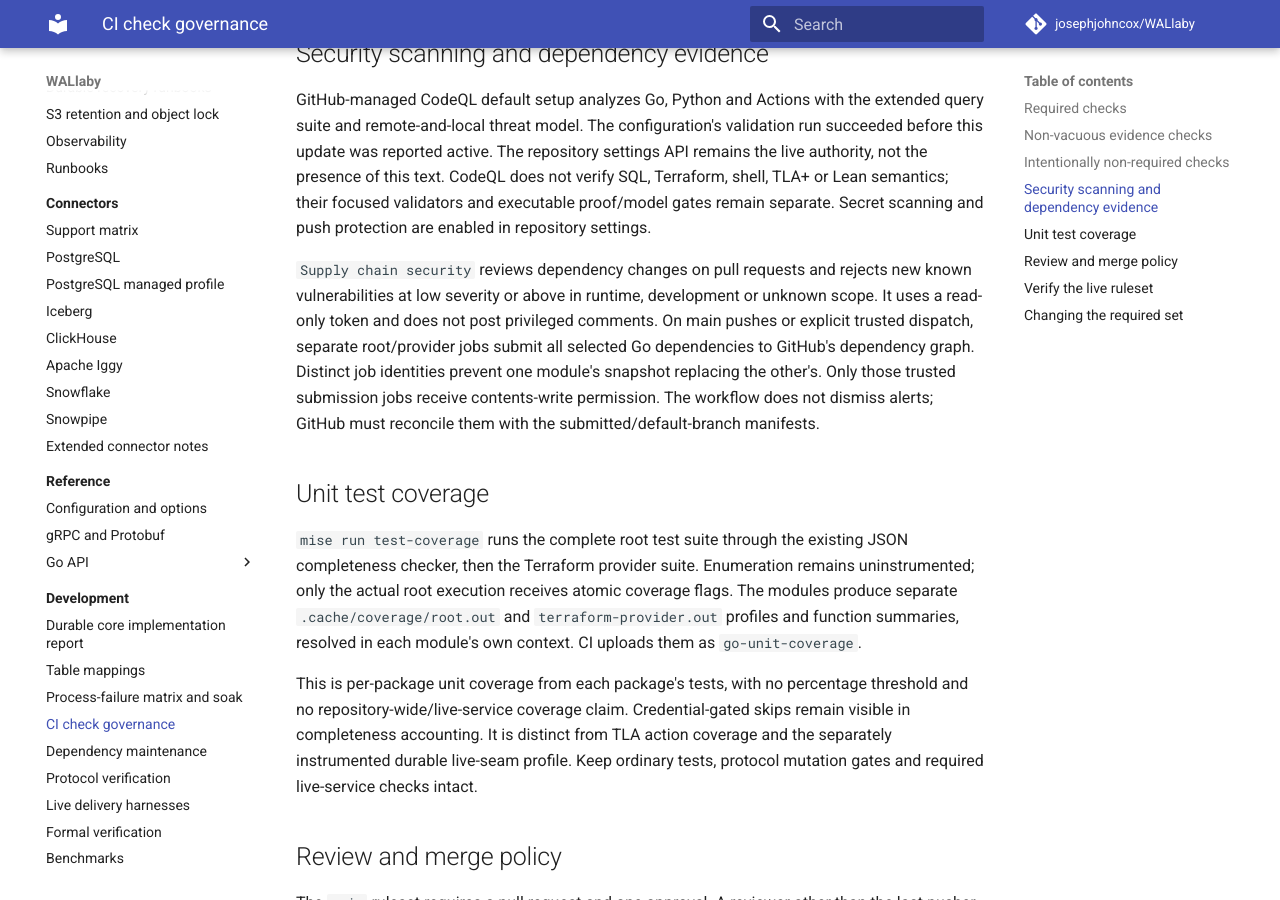
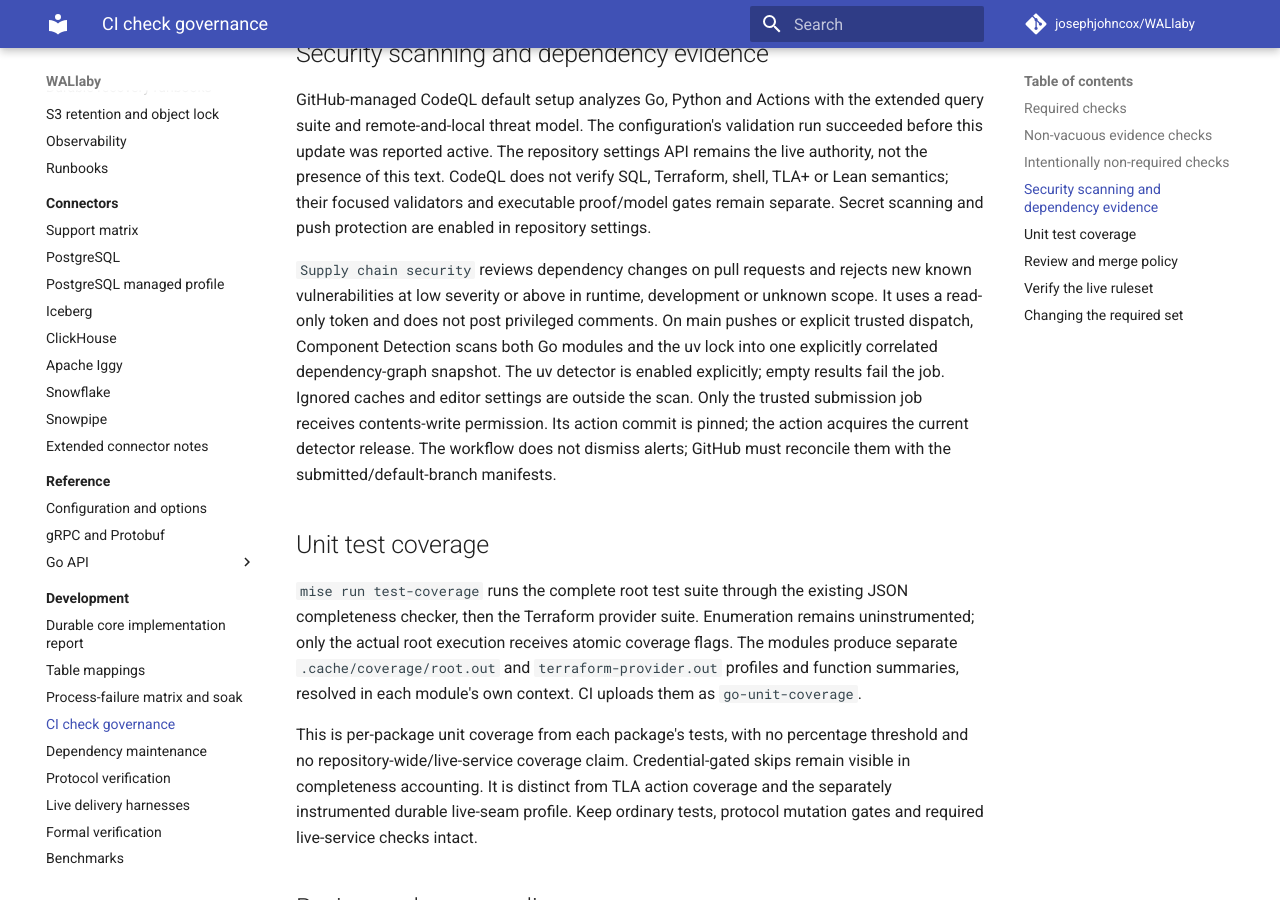
Before and after one commit to josephjohncox/WALlaby, an MkDocs documentation site: the page built from docs/development/ci-governance.md, in a window 1280 px wide and 900 px high, scrolled down 1858 px. Built offline with MkDocs 1.6.1 and Material for MkDocs 9.7.7, drawn with Linux system fonts in a browser that asks for light colours; comment, search, counter and statistics services are not loaded.

Commit message:
fix(ci): use namespace-aware repository dependency detection
The legacy Go submission action conflates modules whose basenames are go. Scan both Go modules and uv.lock with maintained Component Detection instead, with fail-on-empty and one explicit snapshot correlator.

```diff
--- a/docs/development/ci-governance.md
+++ b/docs/development/ci-governance.md
@@ -52,11 +52,13 @@ push protection are enabled in repository settings.
 `Supply chain security` reviews dependency changes on pull requests and rejects
 new known vulnerabilities at low severity or above in runtime, development or
 unknown scope. It uses a read-only token and does not post privileged comments.
-On main pushes or explicit trusted dispatch, separate root/provider jobs submit
-all selected Go dependencies to GitHub's dependency graph. Distinct job identities
-prevent one module's snapshot replacing the other's. Only those trusted submission
-jobs receive contents-write permission. The workflow does not dismiss alerts;
-GitHub must reconcile them with the submitted/default-branch manifests.
+On main pushes or explicit trusted dispatch, Component Detection scans both Go
+modules and the uv lock into one explicitly correlated dependency-graph snapshot.
+The uv detector is enabled explicitly; empty results fail the job. Ignored caches
+and editor settings are outside the scan. Only the trusted submission job receives
+contents-write permission. Its action commit is pinned; the action acquires the
+current detector release. The workflow does not dismiss alerts; GitHub must
+reconcile them with the submitted/default-branch manifests.
 
 ## Unit test coverage
 
```
Also changed, not shown: 1 other file.
